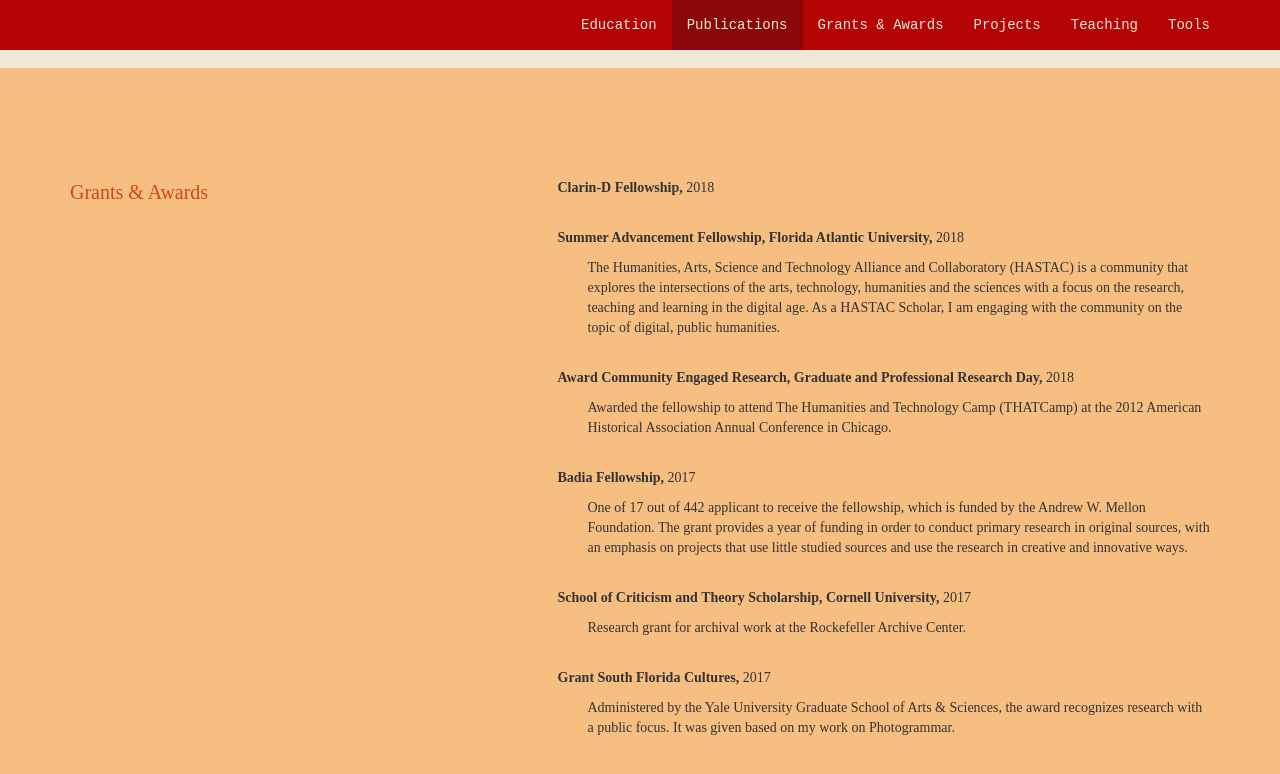
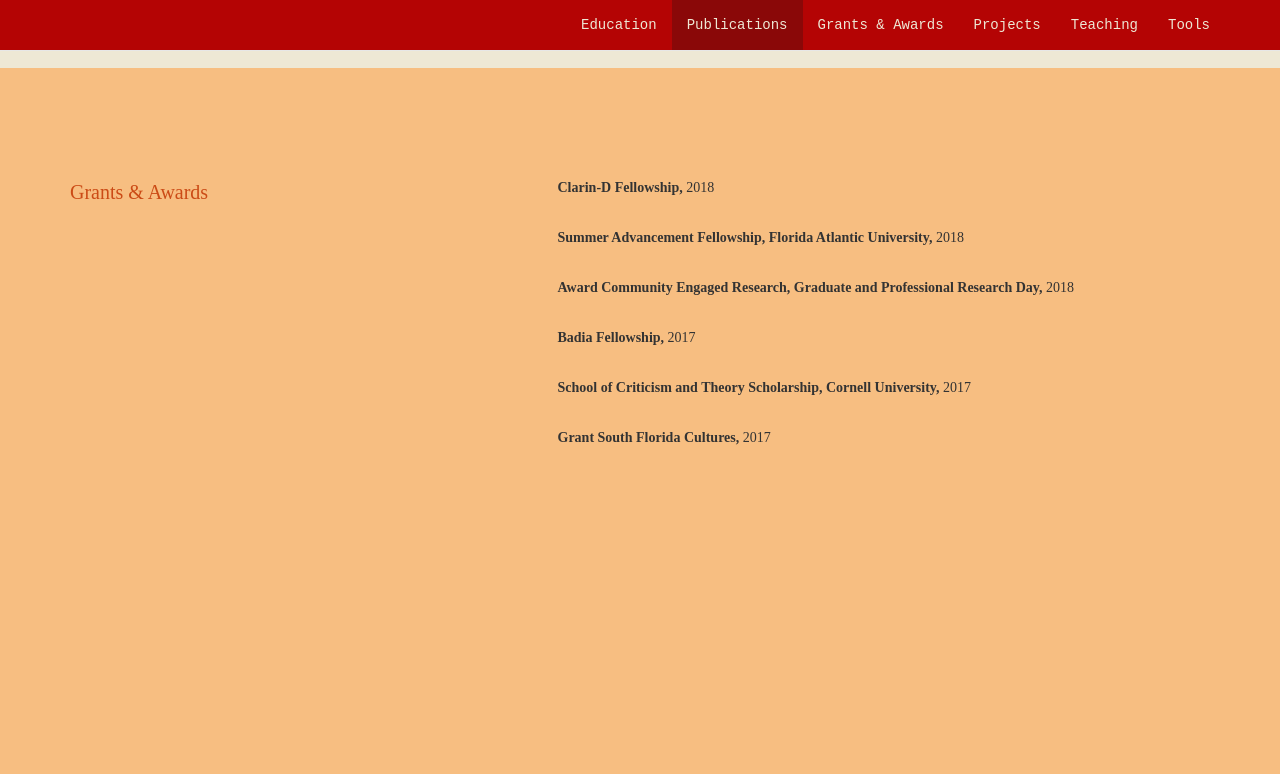
Before and after one commit to vivianapezzullo/nolauren.github.io, a Jekyll site: the page index.html, which Jekyll copies as it is, in a window 1280 px wide and 900 px high, scrolled down 2632 px. Shown: the top 774 px of the window. Built offline with Jekyll 4.4.1, drawn with Linux system fonts in a browser that asks for light colours; nearby versions of some CDN libraries; some of the changed text lies outside the part shown.

Commit message:
Update index.html

```diff
--- a/index.html
+++ b/index.html
@@ -129,6 +129,7 @@
                 <div class="col-sm-7">
                     <p class="text-left" style="margin-bottom:30px;"><b>Florida Atlantic University</b>, Ph.D., Comparative Studies, May 2020 (expected)</p>
                     <p class="text-left" style="margin-bottom:30px;"><b>University of Naples "Federico II"</b>, M.A.,  Philology with Honor, October 2014</p>
+                    <p class="text-left" style="margin-bottom:30px; margin-left:30px;"> Study Abroad at École normale supérieure de Lyon</p>
                     <p class="text-left" style="margin-bottom:30px;"><b>University of Naples "Federico II"</b>, B.A., Modern Arts with Honor, July 2012</p>
 
                 </div>
@@ -166,19 +167,19 @@
                     <p class="text-left" style="margin-bottom:30px; margin-left:30px;"> </p>
 
                     <p class="text-left"><b>Summer Advancement Fellowship, Florida Atlantic University,</b> 2018</p>
-                    <p class="text-left" style="margin-bottom:30px; margin-left:30px;"> The Humanities, Arts, Science and Technology Alliance and Collaboratory (HASTAC) is a community that explores the intersections  of the arts, technology, humanities and the sciences with a focus on the research, teaching and learning in the digital age. As a HASTAC Scholar, I am engaging with the community on the topic of  digital, public humanities.</p>
+                    <p class="text-left" style="margin-bottom:30px; margin-left:30px;"> </p>
 
                     <p class="text-left"><b>Award Community Engaged Research, Graduate and Professional Research Day,</b> 2018</p>
-                    <p class="text-left" style="margin-bottom:30px; margin-left:30px;">Awarded the fellowship to attend The Humanities and Technology Camp (THATCamp) at the 2012 American Historical Association Annual Conference in Chicago.</p>
+                    <p class="text-left" style="margin-bottom:30px; margin-left:30px;"> </p>
 
                     <p class="text-left"><b>Badia Fellowship,</b> 2017</p>
-                    <p class="text-left" style="margin-bottom:30px; margin-left:30px;"> One of 17 out of 442 applicant to receive the fellowship, which is funded by the Andrew W. Mellon Foundation. The grant provides a year of funding in order to conduct  primary research in original sources, with an emphasis on projects that use little studied sources and use the research in creative and innovative ways.</p>
+                    <p class="text-left" style="margin-bottom:30px; margin-left:30px;"> </p>
 
                     <p class="text-left"><b>School of Criticism and Theory Scholarship, Cornell University,</b> 2017</p>
-                    <p class="text-left" style="margin-bottom:30px; margin-left:30px;"> Research grant for archival work at the Rockefeller Archive Center.</p>
+                    <p class="text-left" style="margin-bottom:30px; margin-left:30px;"> </p>
 
                     <p class="text-left"><b>Grant South Florida Cultures,</b> 2017</p>
-                    <p class="text-left" style="margin-bottom:30px; margin-left:30px;"> Administered by the Yale University Graduate School of Arts &amp; Sciences, the award recognizes research with a public focus. It was given based on my work on Photogrammar.</p>
+                    <p class="text-left" style="margin-bottom:30px; margin-left:30px;"> </p>
 
 
                 </div>
```
